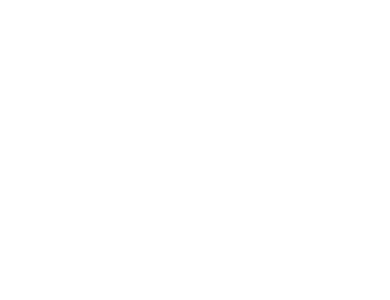
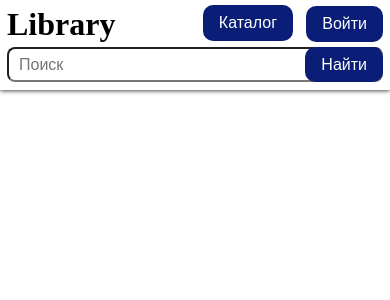
Before and after one commit to StarkDed/library_react, a React (Vite) app: page / in a window 390 px wide. Shown: the top 300 px of the page. Built offline with nearby package versions, Linux system fonts and the light colour scheme.

Commit message:
feat: add header structure and styles

```diff
--- a/src/App.jsx
+++ b/src/App.jsx
@@ -1,7 +1,12 @@
 import "./styles/app.css";
+import Header from "./сomponents/Header.jsx";
 
 const App = () => {
-  return <div className="app"></div>;
+  return (
+    <div className="app">
+      <Header />
+    </div>
+  );
 };
 
 export default App;
--- a/src/styles/app.css
+++ b/src/styles/app.css
@@ -1,3 +1,8 @@
+:root{
+    --main-color:#0a1e77;
+    --second-color:#252fab;
+}
+
 *{
     margin:0;
     padding:0;
--- /dev/null
+++ b/src/styles/header.css
@@ -0,0 +1,94 @@
+header{
+    height:48px;
+    box-shadow: 0 0 5px black;
+    position:relative;
+}
+
+.header-content{
+    display:flex;
+    align-items:center;
+    justify-content:space-between;
+    height:100%
+}
+
+h1{
+    margin-left:7px;
+}
+
+.search-container{
+    max-width: 750px;
+    width:100%;
+    position:relative
+}
+
+input{
+    width:100%;
+    height:35px;
+    border-radius:8px;
+    padding:2px 78px 2px 10px;
+    font-size:1em;
+}
+
+input[type="search"]::-ms-clear{
+    padding-left:25px;
+    padding-right:8px;
+}
+
+input[type="search"]::-webkit-search-decoration,
+input[type="search"]::-webkit-search-cancel-button{
+    padding-left:25px;
+    padding-right:8px;
+}
+
+button{
+    cursor:pointer;
+    outline:none;
+    border:none;
+    padding:9px 16px;
+    background-color:var(--main-color);
+    color:white;
+    font-size:1em;
+    border-radius:10px;
+    margin:0 7px;
+}
+
+button:hover{
+    background-color:var(--second-color)
+}
+button:active{
+    background-color:#1a2077
+}
+
+.btn-search{
+    position:absolute;
+    right:-7px;
+    height:35px;
+    margin:none
+}
+
+@media(max-width:560px){
+
+    header{
+        height:90px;
+    }
+
+    .header-content{
+        height:48px;
+    }
+
+    .search-container{
+        position:absolute;
+        bottom:8px;
+
+        left:7px;
+        right:7px;
+        max-width:none;
+        width:auto;
+    }
+
+    .btn-catalog{
+        position:absolute;
+        top:5px;
+        right:90px;
+    }
+}
--- /dev/null
+++ b/src/сomponents/Header.jsx
@@ -0,0 +1,19 @@
+import "../styles/header.css";
+
+const Header = () => {
+  return (
+    <header>
+      <div className="header-content">
+        <h1>Library</h1>
+        <button className="btn-catalog">Каталог</button>
+        <div className="search-container">
+          <input placeholder="Поиск" type="search" />
+          <button className="btn-search">Найти</button>
+        </div>
+        <button className="btn-login">Войти</button>
+      </div>
+    </header>
+  );
+};
+
+export default Header;
```
